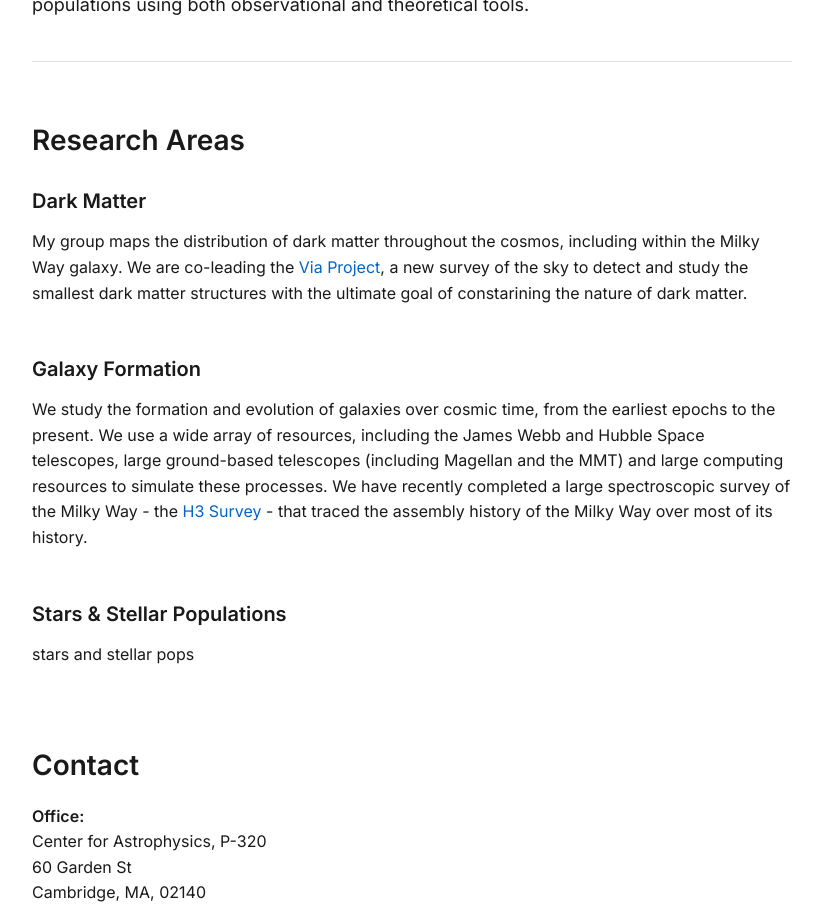
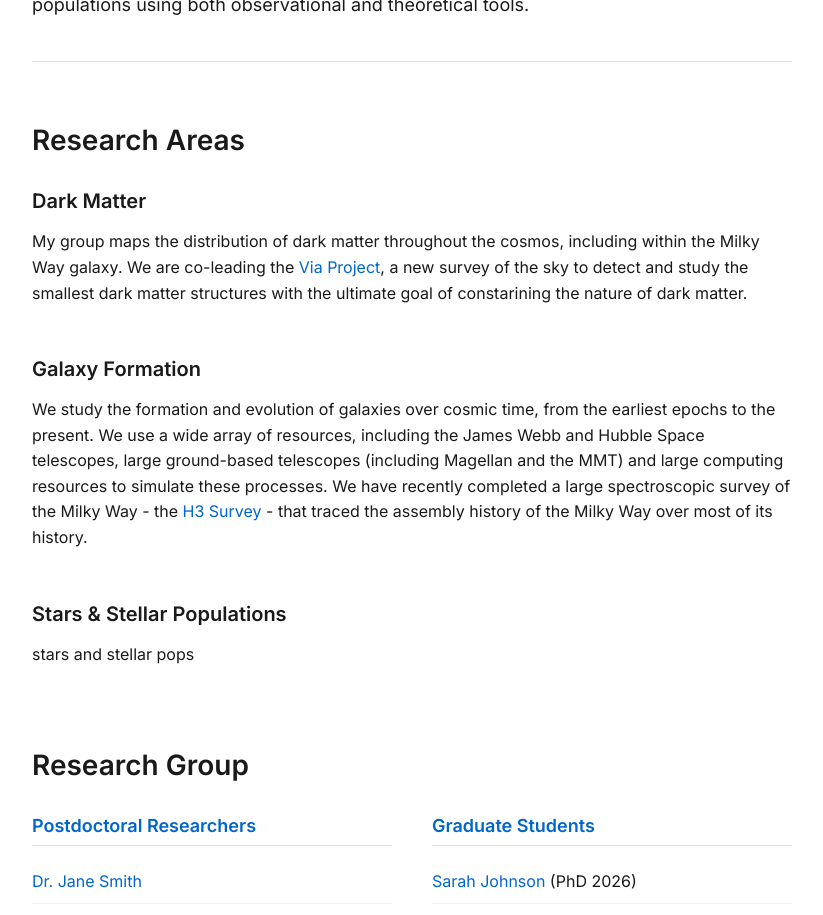
Before and after one commit to cconroy20/cconroy20.github.io, a Jekyll site: the page index.html, which Jekyll copies as it is, in a window 1280 px wide and 1400 px high, cut to the strip 485-1400 px from the top of the window. Shown: the whole strip, without its empty margins (228-1051 px from the left). Built offline with Jekyll 4.4.1, drawn with Linux system fonts in a browser that asks for light colours; some of the changed text lies outside the part shown.

Commit message:
Update index.html

```diff
--- a/index.html
+++ b/index.html
@@ -46,6 +46,46 @@
             margin: 0 auto;
             padding: 0 20px;
         }
+
+.group-grid {
+    display: grid;
+    grid-template-columns: 1fr 1fr;
+    gap: 40px;
+    margin: 30px 0;
+}
+
+.group-member h3 {
+    margin-top: 0;
+    margin-bottom: 15px;
+    font-size: 18px;
+    color: var(--link-color);
+    border-bottom: 1px solid var(--border-color);
+    padding-bottom: 8px;
+}
+
+.group-member ul {
+    list-style: none;
+    padding: 0;
+    margin: 0;
+}
+
+.group-member li {
+    margin-bottom: 10px;
+    padding: 8px 0;
+    border-bottom: 1px solid #f0f0f0;
+}
+
+.group-member li:last-child {
+    border-bottom: none;
+}
+
+/* Mobile responsive */
+@media (max-width: 768px) {
+    .group-grid {
+        grid-template-columns: 1fr;
+        gap: 30px;
+    }
+}
 
         .site-header {
             background: var(--header-bg);
@@ -235,6 +275,7 @@
             <nav class="site-nav">
                 <a href="#about">About</a>
                 <a href="#research">Research</a>
+                <a href="#group">Group</a>
                 <a href="#contact">Contact</a>
                 <a href="cv.pdf" target="cv.pdf">CV</a>
             </nav>
@@ -272,6 +313,44 @@
                 </div>
             </section>
 
+            <section id="group" class="section">
+    <h2>Research Group</h2>
+
+    <div class="group-grid">
+        <div class="group-member">
+            <h3>Postdoctoral Researchers</h3>
+            <ul>
+                <li><a href="mailto:postdoc1@cfa.harvard.edu">Dr. Jane Smith</a></li>
+                <li><a href="mailto:postdoc2@cfa.harvard.edu">Dr. John Doe</a></li>
+            </ul>
+        </div>
+
+        <div class="group-member">
+            <h3>Graduate Students</h3>
+            <ul>
+                <li><a href="mailto:grad1@cfa.harvard.edu">Sarah Johnson</a> (PhD 2026)</li>
+                <li><a href="mailto:grad2@cfa.harvard.edu">Mike Chen</a> (PhD 2025)</li>
+                <li><a href="mailto:grad3@cfa.harvard.edu">Emily Rodriguez</a> (PhD 2027)</li>
+            </ul>
+        </div>
+
+        <div class="group-member">
+            <h3>Undergraduate Researchers</h3>
+            <ul>
+                <li>Alex Thompson (Harvard '25)</li>
+                <li>Maria Garcia (Harvard '26)</li>
+            </ul>
+        </div>
+
+        <div class="group-member">
+            <h3>Former Members</h3>
+            <ul>
+                <li>Dr. Robert Wilson (now at MIT)</li>
+                <li>Dr. Lisa Park (now at UC Berkeley)</li>
+            </ul>
+        </div>
+    </div>
+</section>
 
             <section id="contact" class="section">
                 <h2>Contact</h2>
```
